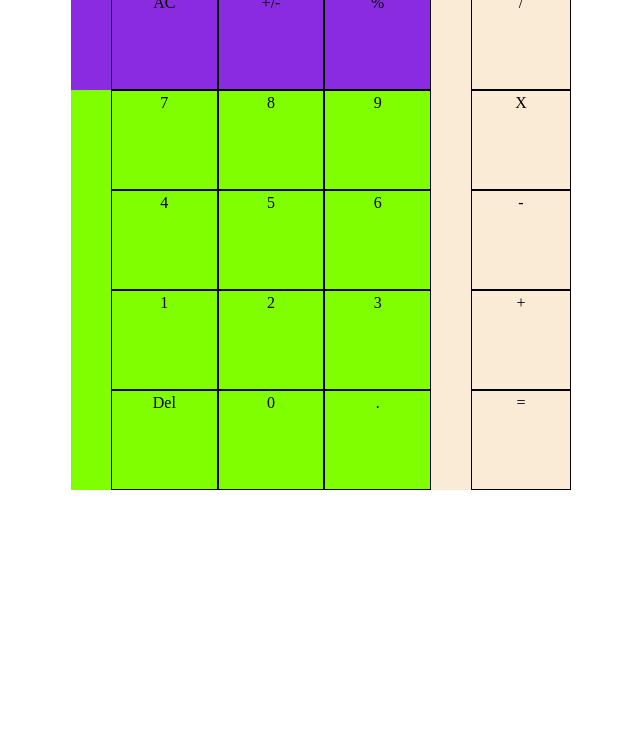
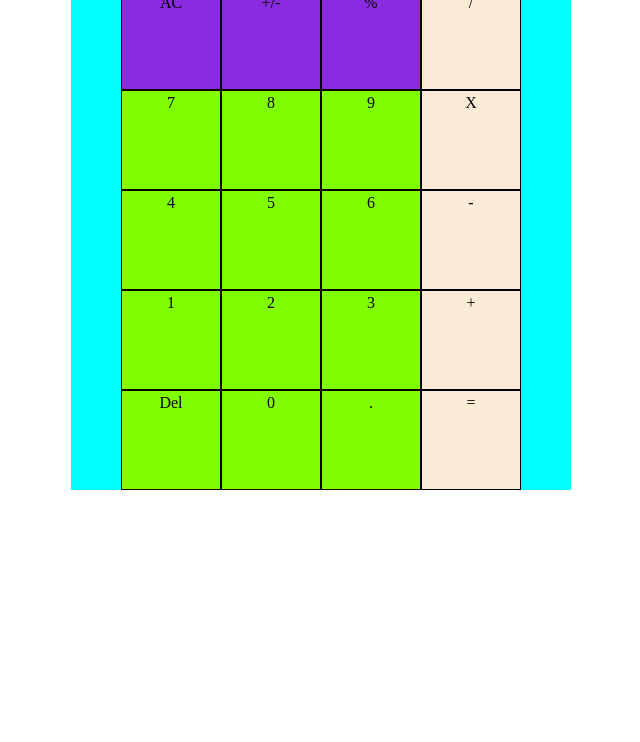
Before and after one commit to RahmatAT11/odin-calculator, a plain HTML site: page index.html in a window 1280 px wide. Shown: the part 58-800 px from the top of the page, without its empty margins (319-959 px from the left). Drawn offline with Linux system fonts and the light colour scheme.

Commit message:
Fix the size of each ul to better fit the content

```diff
--- a/style.css
+++ b/style.css
@@ -49,6 +49,10 @@ p, h1, h2, h3, h4, h5, h6 {
 Main CSS Code
 */
 
+ul {
+    padding: 0;
+}
+
 ul > li {
     list-style-type: none;
     width: 100px;
@@ -78,6 +82,7 @@ body {
 
 main {
     align-items: center;
+    justify-content: center;
     width: 500px;
     height: 500px;
 
@@ -91,15 +96,22 @@ main > div {
 }
 
 .other-utilities {
-
+    justify-content: center;
+    align-items: center;
 
     background-color: blueviolet;
+
+    width: 300px;
+    height: 100px;
 }
 
 .operand {
     flex-wrap: wrap-reverse;
 
     background-color: chartreuse;
+
+    width: 300px;
+    height: 400px;
 }
 
 .calculation {
```
